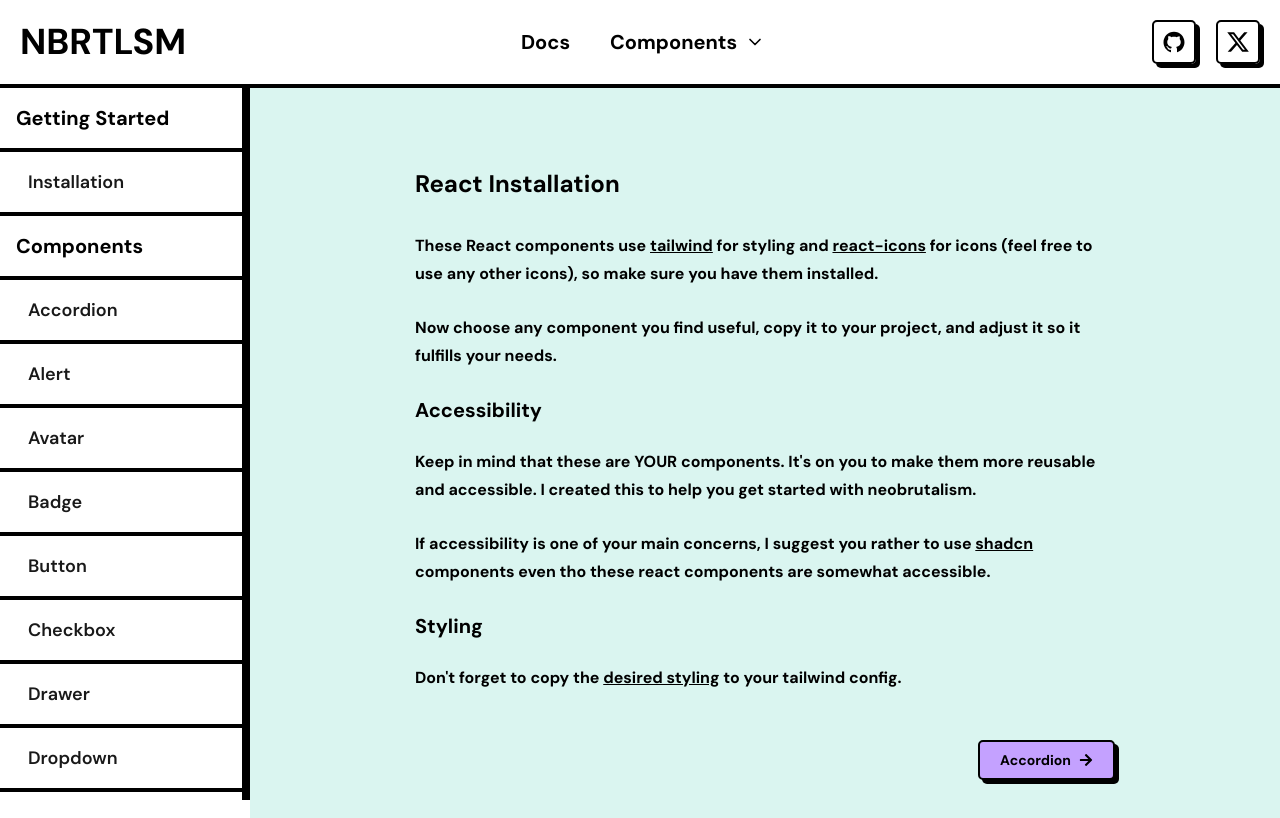
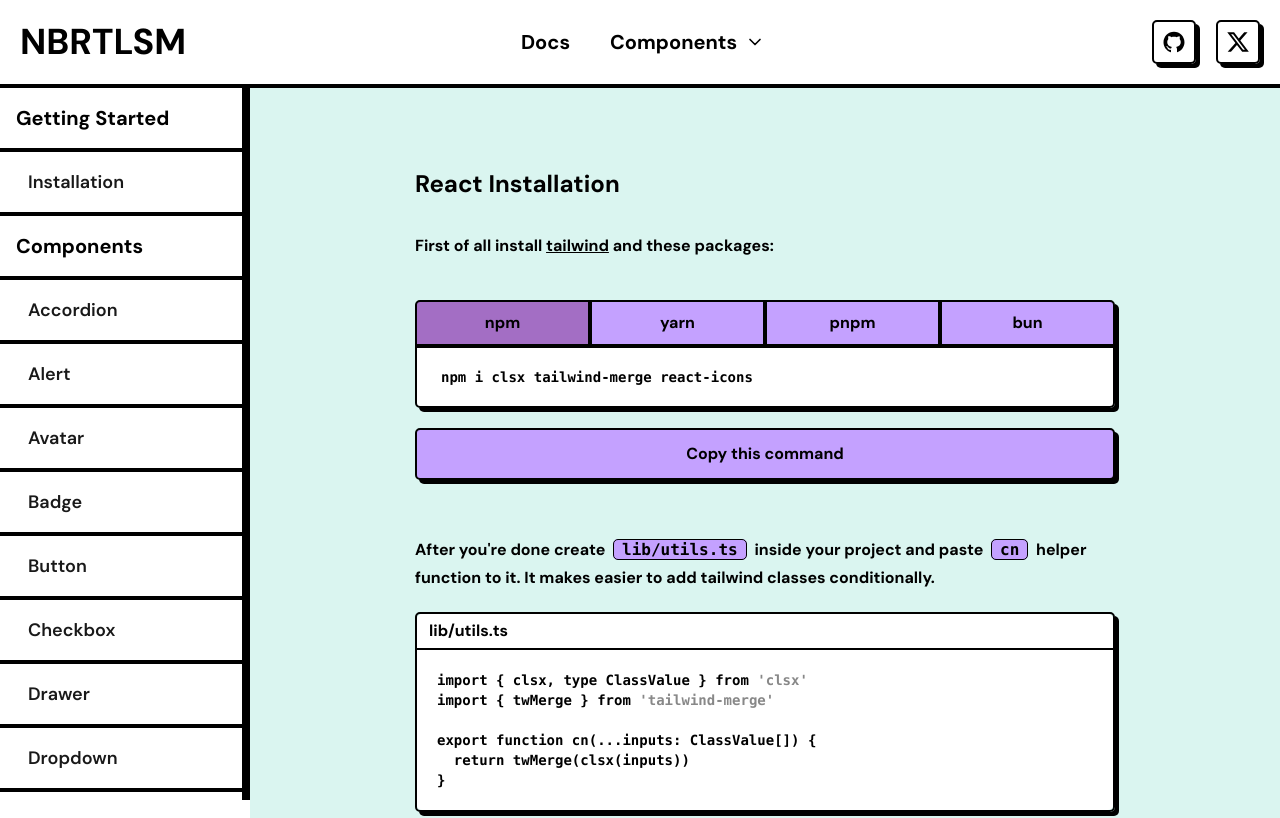
Before and after one commit to ekmas/neobrutalism-components, a Next.js app: page /react/installation in a window 1280 px wide. Shown: the top 818 px of the page. Built offline with nearby package versions, Linux system fonts and the light colour scheme.

Commit message:
updated docs

```diff
--- a/src/app/page.tsx
+++ b/src/app/page.tsx
@@ -98,7 +98,8 @@ export default function Home() {
             </h2>
 
             <p className="text-2xl m1300:text-xl m800:text-lg m500:text-base">
-              Just go to any component, click copy and you&apos;re good to go.
+              After you install necessary dependencies, just go to any
+              component, click copy and you&apos;re good to go.
             </p>
           </section>
           <section className="bg-bg p-14 py-16 font-bold m1300:p-10 m1300:py-12 m800:p-6 m800:py-8">
--- /dev/null
+++ b/src/app/react/installation/Installation.tsx
@@ -0,0 +1,60 @@
+'use client'
+
+import { useState } from 'react'
+
+import Code from '@/components/app/Code'
+import CopyCode from '@/components/app/CopyCode'
+import Tabs from '@/components/react/components/Tabs'
+
+export default function Installation() {
+  const packageManagers = ['npm', 'yarn', 'pnpm', 'bun']
+
+  const packages = 'clsx tailwind-merge react-icons'
+
+  const code: {
+    [key in (typeof packageManagers)[number]]: string
+  } = {
+    npm: `npm i ${packages}`,
+    yarn: `yarn add ${packages}`,
+    pnpm: `pnpm add ${packages}`,
+    bun: `bun add ${packages}`,
+  }
+  const [activeTab, setActiveTab] = useState('npm')
+
+  const cn = `import { clsx, type ClassValue } from 'clsx'
+import { twMerge } from 'tailwind-merge'
+
+export function cn(...inputs: ClassValue[]) {
+  return twMerge(clsx(inputs))
+}`
+
+  return (
+    <div className="my-10">
+      <div className="shadow-base rounded-base">
+        <Tabs
+          activeTab={activeTab}
+          setActiveTab={setActiveTab}
+          tabsArray={packageManagers}
+        />
+
+        <pre className="p-4 px-6 bg-white code scrollbar overflow-x-auto rounded-b-base border-black border-2">
+          <code className="not-prose text-sm">{code[activeTab]}</code>
+        </pre>
+      </div>
+
+      <CopyCode code={code[activeTab]} copyBtnText="Copy this command" />
+
+      <div className="mt-14">
+        <p>
+          After you&apos;re done create <code>lib/utils.ts</code> inside your
+          project and paste <code>cn</code> helper function to it. It makes
+          easier to add tailwind classes conditionally.
+        </p>
+
+        <Code name="lib/utils.ts" code={cn} limitedHeight={false} />
+
+        <CopyCode code={cn} copyBtnText="Copy this function" />
+      </div>
+    </div>
+  )
+}
--- a/src/app/react/installation/page.mdx
+++ b/src/app/react/installation/page.mdx
@@ -1,24 +1,27 @@
 import Pagination from '@/components/app/Pagination'
 import Link from 'next/link'
 
+import Installation from './Installation'
+
 ## React Installation
 
-These React components use <a target="_blank" href="https://tailwindcss.com/">tailwind</a> for styling and <a target="_blank" href="https://react-icons.github.io/react-icons/">react-icons</a> for icons (feel free to use any other icons), so make sure you have them installed.
+First of all install <a target="_blank" href="https://tailwindcss.com/docs/installation">tailwind</a> and these packages:
 
-<br />
+<Installation />
+
 Now choose any component you find useful, copy it to your project, and adjust it
 so it fulfills your needs.
 
 <br />
 
-### Accessibility
+### Reusability and accessibility
 
 Keep in mind that these are YOUR components. It's on you to make them more reusable
 and accessible. I created this to help you get started with neobrutalism.{' '}
 
 <br />
 
-If accessibility is one of your main concerns, I suggest you rather to use <Link href='/shadcn/installation'>shadcn</Link> components even tho these react components are somewhat accessible.
+If reusability and accessibility are one of your main concerns, I suggest you rather to use <Link href='/shadcn/installation'>shadcn</Link> components even tho these react components are somewhat accessible and reusable.
 
 <br />
 
```
